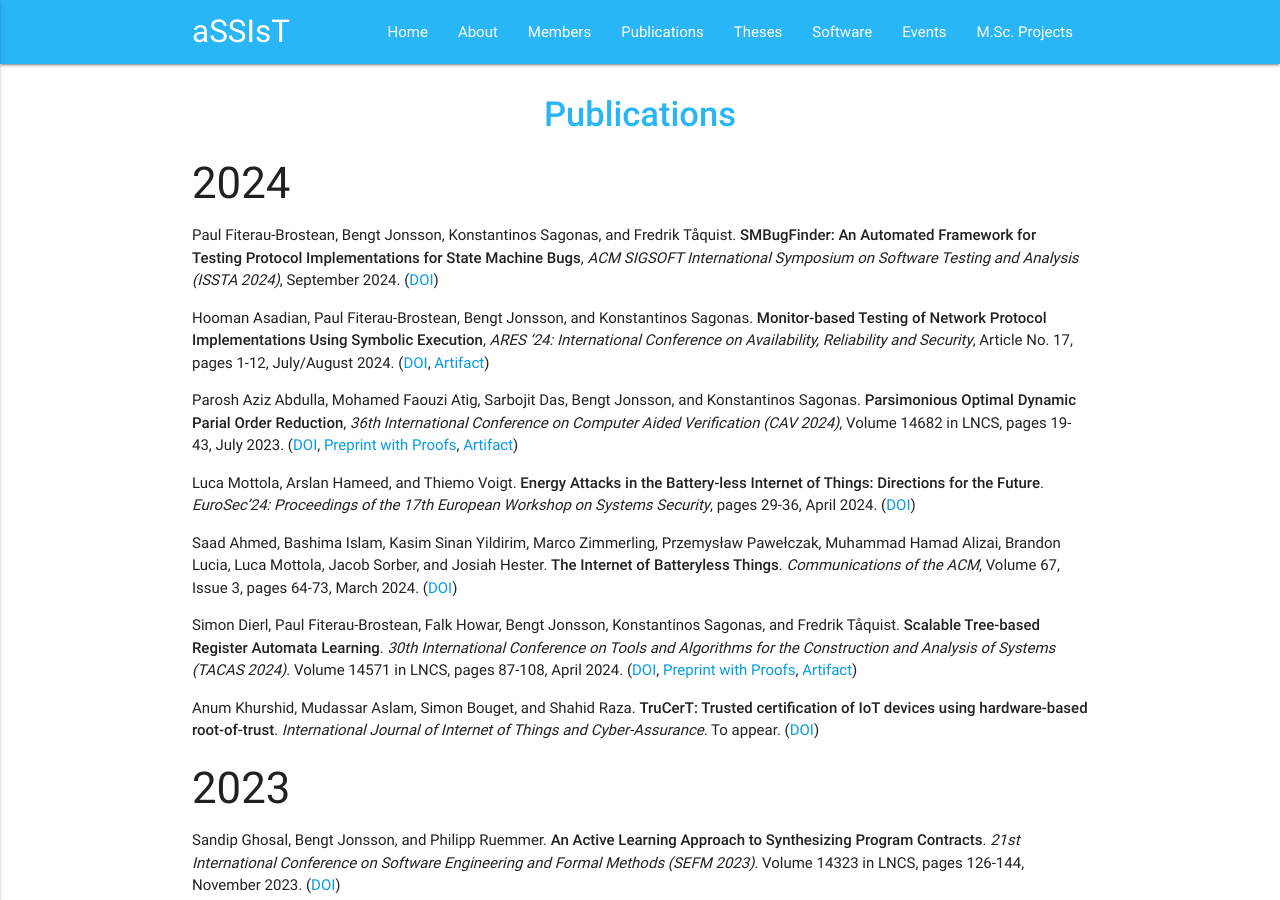
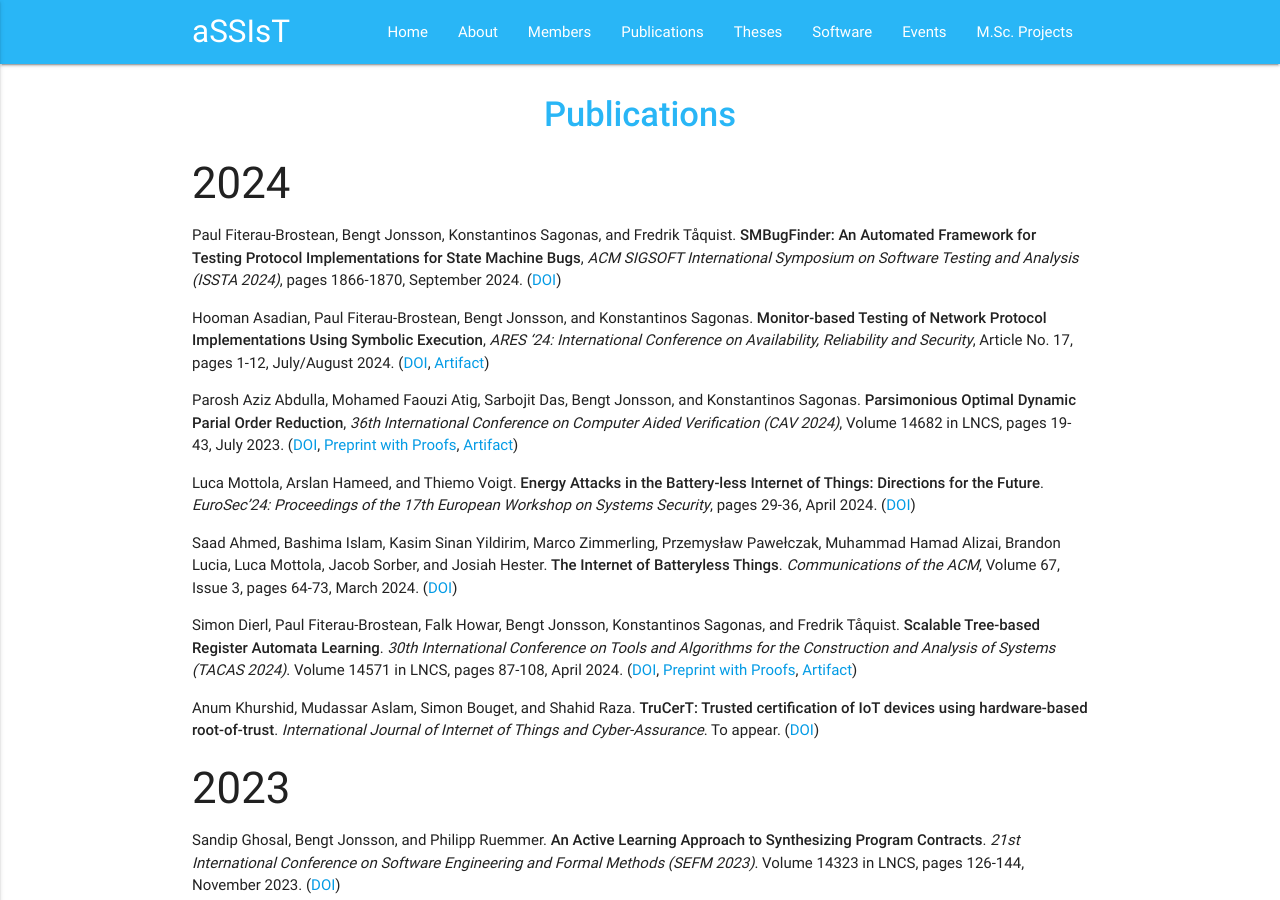
Before and after one commit to assist-project/assist-project.github.io, a Jekyll site: the page built from 03-publications.md, in a window 1280 px wide and 900 px high. Built offline with Jekyll 4.4.1, drawn with Linux system fonts in a browser that asks for light colours.

Commit message:
Add pages of ISSTA'2024 tool demo paper

```diff
--- a/03-publications.md
+++ b/03-publications.md
@@ -6,7 +6,7 @@ permalink: /publications/
 
 ### 2024
 
-- Paul Fiterau-Brostean, Bengt Jonsson, Konstantinos Sagonas, and Fredrik Tåquist. **SMBugFinder: An Automated Framework for Testing Protocol Implementations for State Machine Bugs**, _ACM SIGSOFT International Symposium on Software Testing and Analysis (ISSTA 2024)_, September 2024. ([DOI](https://doi.org/10.1145/3650212.3685310))
+- Paul Fiterau-Brostean, Bengt Jonsson, Konstantinos Sagonas, and Fredrik Tåquist. **SMBugFinder: An Automated Framework for Testing Protocol Implementations for State Machine Bugs**, _ACM SIGSOFT International Symposium on Software Testing and Analysis (ISSTA 2024)_, pages 1866-1870, September 2024. ([DOI](https://doi.org/10.1145/3650212.3685310))
 
 - Hooman Asadian, Paul Fiterau-Brostean, Bengt Jonsson, and Konstantinos Sagonas. **Monitor-based Testing of Network Protocol Implementations Using Symbolic Execution**, _ARES '24: International Conference on Availability, Reliability and Security_, Article No. 17, pages 1-12, July/August 2024. ([DOI](https://doi.org/10.1145/3664476.3664521), [Artifact][ARES-2024-Artifact])
 
```
